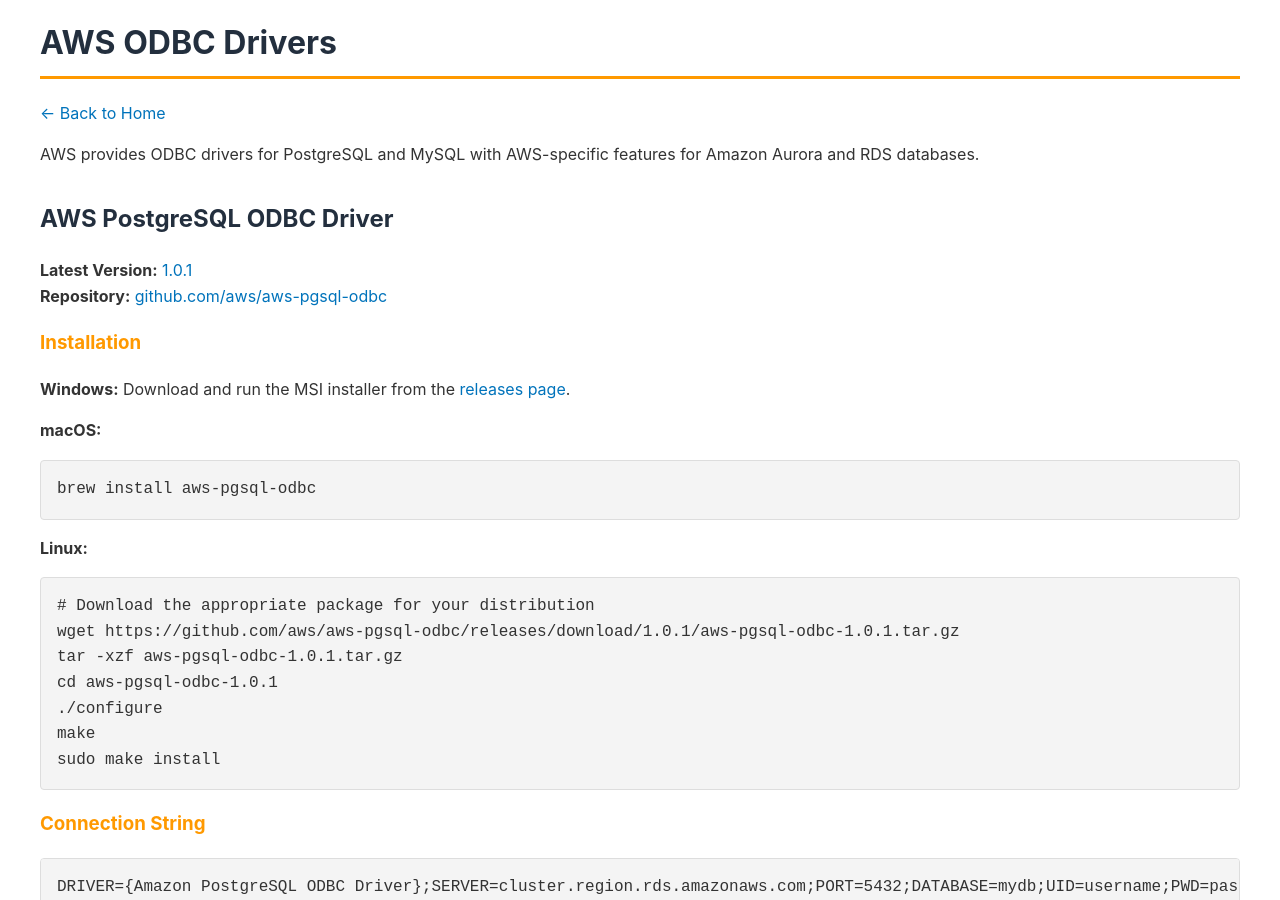
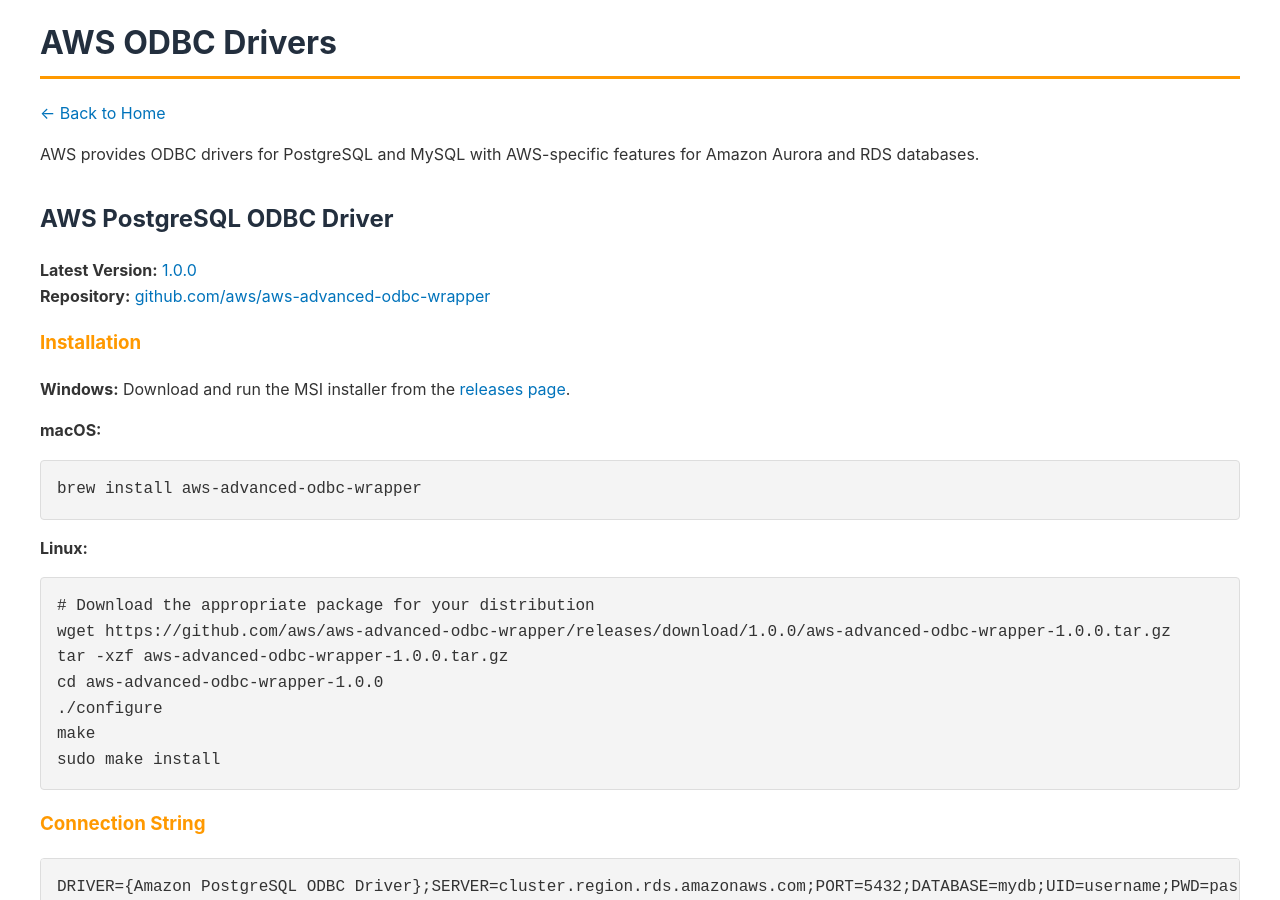
Before and after one commit to aws/aws-advanced-drivers, a Jekyll site: the page built from odbc.md, in a window 1280 px wide and 900 px high, scrolled down 218 px. Built offline with Jekyll 4.4.1, drawn with Linux system fonts in a browser that asks for light colours; some of the changed text lies outside the part shown.

Commit message:
Updated version for JDBC and new Advanced ODBC driver

````diff
--- a/odbc.md
+++ b/odbc.md
@@ -11,25 +11,25 @@ AWS provides ODBC drivers for PostgreSQL and MySQL with AWS-specific features fo
 
 ## AWS PostgreSQL ODBC Driver
 
-**Latest Version:** [1.0.1](https://github.com/aws/aws-pgsql-odbc/releases/tag/1.0.1)
-**Repository:** [github.com/aws/aws-pgsql-odbc](https://github.com/aws/aws-pgsql-odbc)
+**Latest Version:** [1.0.0](https://github.com/aws/aws-advanced-odbc-wrapper/releases/tag/1.0.0)
+**Repository:** [github.com/aws/aws-advanced-odbc-wrapper](https://github.com/aws/aws-advanced-odbc-wrapper)
 
 ### Installation
 
 **Windows:**
-Download and run the MSI installer from the [releases page](https://github.com/aws/aws-pgsql-odbc/releases/latest).
+Download and run the MSI installer from the [releases page](https://github.com/aws/aws-advanced-odbc-wrapper/releases/latest).
 
 **macOS:**
 ```bash
-brew install aws-pgsql-odbc
+brew install aws-advanced-odbc-wrapper
 ```
 
 **Linux:**
 ```bash
 # Download the appropriate package for your distribution
-wget https://github.com/aws/aws-pgsql-odbc/releases/download/1.0.1/aws-pgsql-odbc-1.0.1.tar.gz
-tar -xzf aws-pgsql-odbc-1.0.1.tar.gz
-cd aws-pgsql-odbc-1.0.1
+wget https://github.com/aws/aws-advanced-odbc-wrapper/releases/download/1.0.0/aws-advanced-odbc-wrapper-1.0.0.tar.gz
+tar -xzf aws-advanced-odbc-wrapper-1.0.0.tar.gz
+cd aws-advanced-odbc-wrapper-1.0.0
 ./configure
 make
 sudo make install
@@ -289,7 +289,7 @@ Verify:
 
 ## Resources
 
+- [PostgreSQL ODBC GitHub Repository](https://github.com/aws/aws-advanced-odbc-wrapper)
 - [MySQL ODBC GitHub Repository](https://github.com/aws/aws-mysql-odbc)
-- [PostgreSQL ODBC GitHub Repository](https://github.com/aws/aws-pgsql-odbc)
+- [PostgreSQL ODBC Documentation](https://github.com/aws/aws-advanced-odbc-wrapper/tree/main/docs)
 - [MySQL ODBC Documentation](https://github.com/aws/aws-mysql-odbc/tree/main/docs)
-- [PostgreSQL ODBC Documentation](https://github.com/aws/aws-pgsql-odbc/tree/main/docs)
````
Also changed, not shown: jdbc.md (+3 -3 lines).
